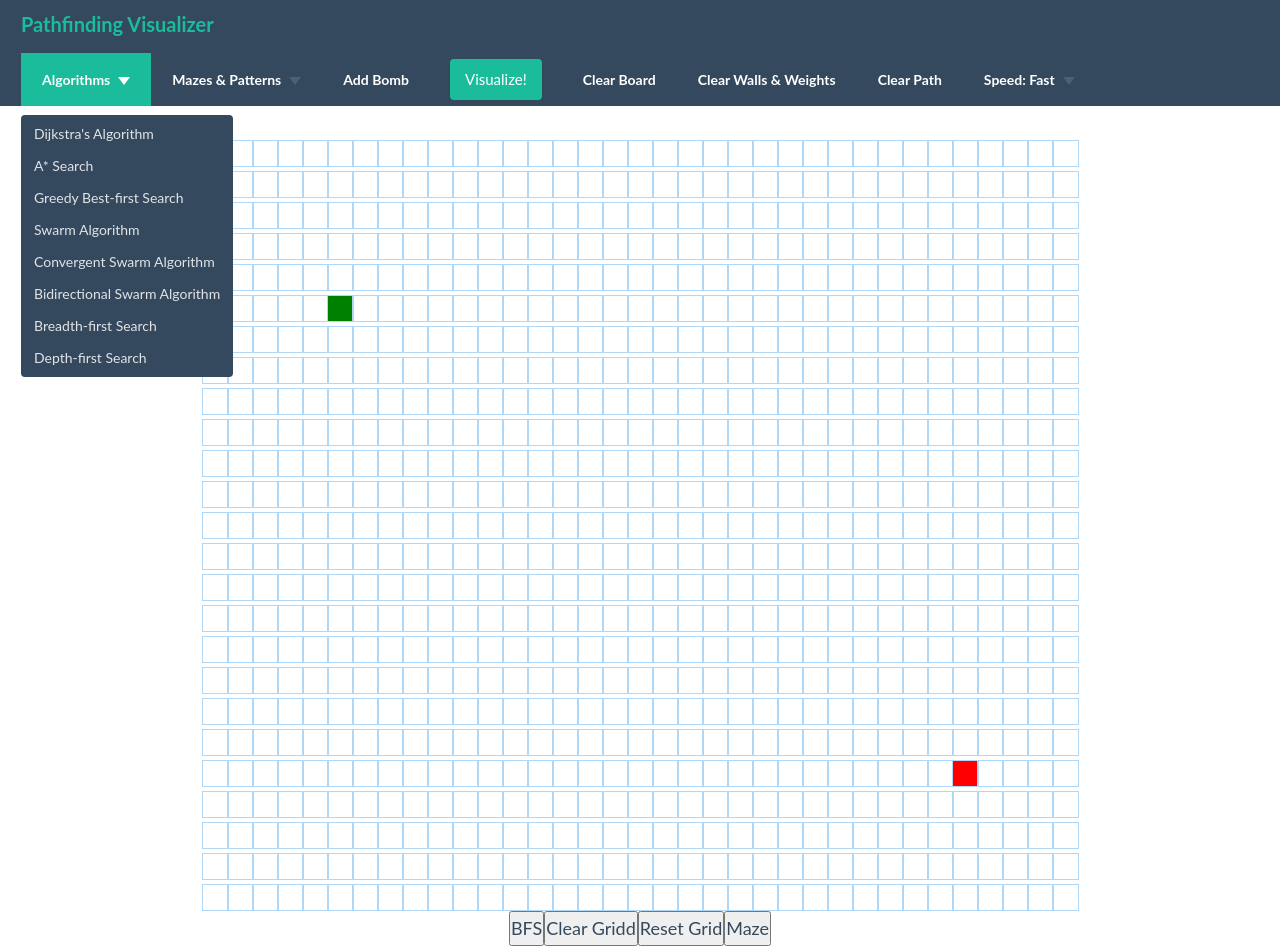
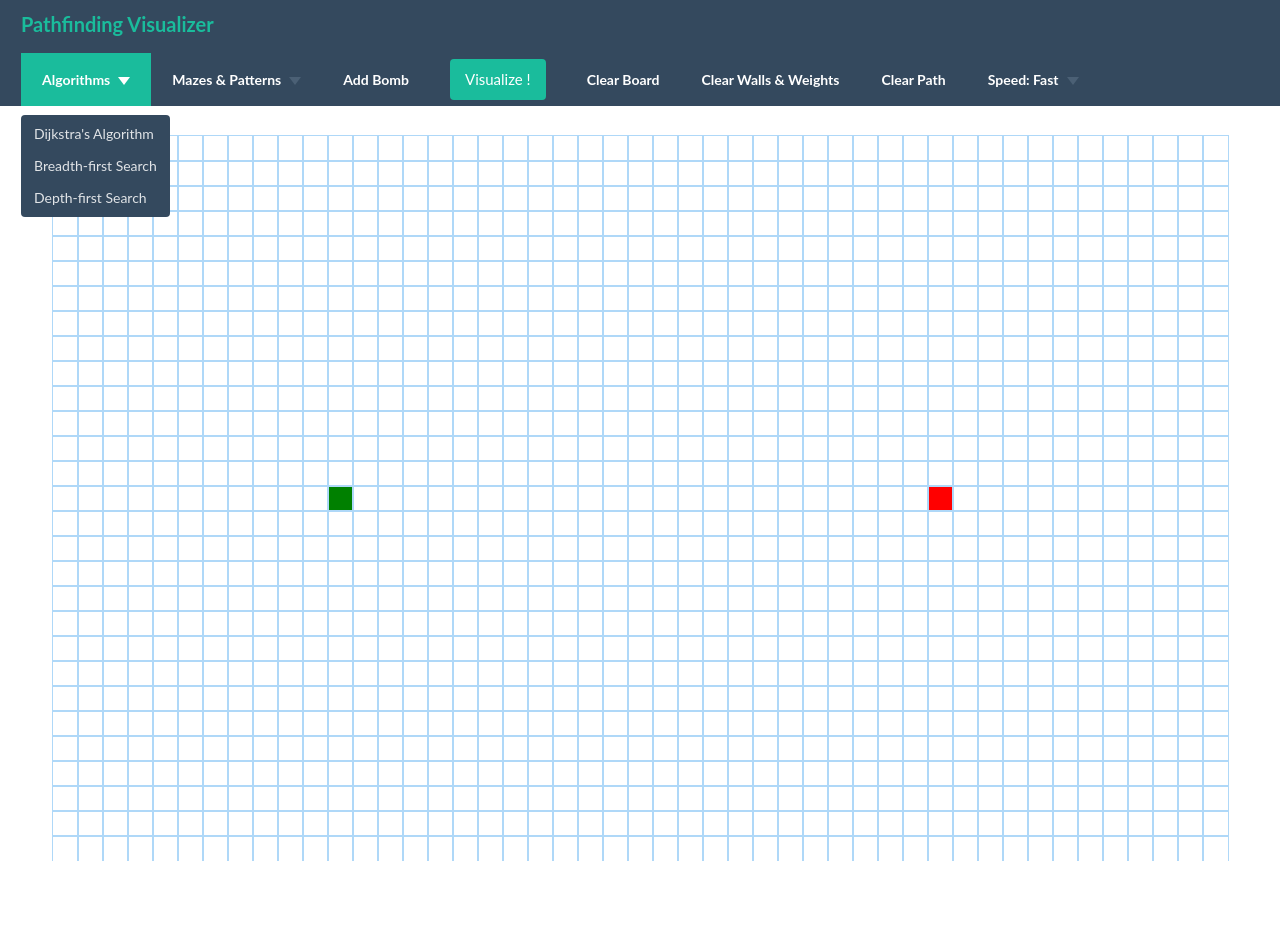
Before and after one commit to Anu8690/graph-visualizer, a React (Create React App) app: page / in a window 1280 px wide. Both pictures are taken after a click on the link "Algorithms". After the commit the page ends 861 px from the top, so only its background shows below. Built offline with nearby package versions, Linux system fonts and the light colour scheme.

Commit message:
Appearance Modified and dfs added

```diff
--- a/src/App.js
+++ b/src/App.js
@@ -1,10 +1,9 @@
 import './App.css';
-import Navbar from './Navbar';
+// import Navbar from './Navbar';
 import PathfindingVisualizer from './PathfindingVisualizer/PathfindingVisualizer'
 function App() {
   return (
     <div className="App">
-      <Navbar/>
       <PathfindingVisualizer/>
     </div>
   );
--- a/src/Navbar.js
+++ b/src/Navbar.js
@@ -1,7 +1,51 @@
 import React from 'react';
 
+// function navbarHeight(){
+//     return document.getElementById("navbarDiv").clientHeight;
+// }
 class Navbar extends React.Component {
+    constructor(props)
+    {
+        super(props);
+        this.state = {
+            visualize:'',
+        }
+    }
+    onVisualizeClick = () => {
+        const visualize = this.state.visualize;
+        switch(visualize){
+            case 'BFS':
+                this.props.bfs();
+                break;
+            case 'DFS':
+                this.props.dfs();
+                break;
+            // case 'Dijkstra':
+            //     this.props.dijkstra();
+            //     break;
+            default:
+                alert('Choose an algorithm for visualization!!');
+        }
+        // console.log(visualize);
+    }
+    bfsClick = ()=>{
+        this.setState({visualize : 'BFS'});
+    }
+    dfsClick = ()=>{
+        this.setState({ visualize: 'DFS' });
+    }
+    componentDidMount = ()=> {
+        // console.log(document.getElementById("navbarDiv").clientHeight);
+        this.props.navbarHeight(document.getElementById("navbarDiv").clientHeight);
+    }
     render() {
+        const {
+            clearGrid,
+            resetGrid,
+            mazify,
+            clearWallsandWeights,
+        } = this.props;
+
         return (
             <div id='navbarDiv'>
                 <nav className="navbar navbar-inverse">
@@ -14,33 +58,33 @@ class Navbar extends React.Component {
                                 <a className="dropdown-toggle" data-toggle="dropdown" href="#">Algorithms
              <span className="caret"></span></a>
                                 <ul className="dropdown-menu">
-                                    <li id='startButtonDijkstra'><a href="#">Dijkstra's Algorithm</a></li>
-                                    <li id='startButtonAStar2'><a href="#">A* Search</a></li>
-                                    <li id='startButtonGreedy'><a href="#">Greedy Best-first Search</a></li>
-                                    <li id='startButtonAStar'><a href="#">Swarm Algorithm</a></li>
-                                    <li id='startButtonAStar3'><a href="#">Convergent Swarm Algorithm</a></li>
-                                    <li id='startButtonBidirectional'><a href="#">Bidirectional Swarm Algorithm</a></li>
-                                    <li id='startButtonBFS'><a href="#">Breadth-first Search</a></li>
-                                    <li id='startButtonDFS'><a href="#">Depth-first Search</a></li>
+                                    <li id='startButtonDijkstra'><a href="#" onClick = {()=>{}}>Dijkstra's Algorithm</a></li>
+                                    {/* <li id='startButtonAStar2'><a href="#">A* Search</a></li> */}
+                                    {/* <li id='startButtonGreedy'><a href="#">Greedy Best-first Search</a></li>
+                                    <li id='startButtonAStar'><a href="#">Swarm Algorithm</a></li> */}
+                                    {/* <li id='startButtonAStar3'><a href="#">Convergent Swarm Algorithm</a></li>
+                                    <li id='startButtonBidirectional'><a href="#">Bidirectional Swarm Algorithm</a></li> */}
+                                    <li id='startButtonBFS'><a href="#" onClick = {this.bfsClick}>Breadth-first Search</a></li>
+                                    <li id='startButtonDFS'><a href="#" onClick = {this.dfsClick}>Depth-first Search</a></li>
                                 </ul>
                             </li>
                             <li className="dropdown">
                                 <a className="dropdown-toggle" data-toggle="dropdown" href="#">Mazes &amp; Patterns
              <span className="caret"></span></a>
                                 <ul className="dropdown-menu">
-                                    <li id='startButtonCreateMazeTwo'><a href="#">Recursive Division</a></li>
-                                    <li id='startButtonCreateMazeThree'><a href="#">Recursive Division (vertical skew)</a></li>
+                                    <li id='startButtonCreateMazeTwo'><a href="#" onClick = {mazify}>Recursive Division</a></li>
+                                    {/* <li id='startButtonCreateMazeThree'><a href="#">Recursive Division (vertical skew)</a></li>
                                     <li id='startButtonCreateMazeFour'><a href="#">Recursive Division (horizontal skew)</a></li>
                                     <li id='startButtonCreateMazeOne'><a href="#">Basic Random Maze</a></li>
                                     <li id='startButtonCreateMazeWeights'><a href="#">Basic Weight Maze</a></li>
-                                    <li id='startStairDemonstration'><a href="#">Simple Stair Pattern</a></li>
+                                    <li id='startStairDemonstration'><a href="#">Simple Stair Pattern</a></li> */}
                                 </ul>
                             </li>
                             <li id='startButtonAddObject'><a href="#">Add Bomb</a></li>
-                            <li id='startButtonStart'><button id="actualStartButton" className="btn btn-default navbar-btn" type="button">Visualize!</button></li>
-                            <li id='startButtonClearBoard'><a href="#">Clear Board</a></li>
-                            <li id='startButtonClearWalls'><a href="#">Clear Walls &amp; Weights</a></li>
-                            <li id='startButtonClearPath'><a href="#">Clear Path</a></li>
+                            <li id='startButtonStart'><button id="actualStartButton" className="btn btn-default navbar-btn" type="button" onClick = {this.onVisualizeClick}>Visualize {this.state.visualize}!</button></li>
+                            <li id='startButtonClearBoard'><a href="#" onClick = {resetGrid}>Clear Board</a></li>
+                            <li id='startButtonClearWalls'><a href="#" onClick = {clearWallsandWeights}>Clear Walls &amp; Weights</a></li>
+                            <li id='startButtonClearPath'><a href="#" onClick={clearGrid}>Clear Path</a></li>
                             <li className="dropdown">
                                 <a id="adjustSpeed" className="dropdown-toggle" data-toggle="dropdown" href="#">Speed: Fast
              <span className="caret"></span></a>
--- /dev/null
+++ b/src/PathfindingVisualizer/Algorithms/dfs.js
@@ -0,0 +1,45 @@
+// DFS
+
+function getChildren(node, grid) {
+    const { row, col } = node;
+    const childElements = [];
+    const childDirections = [[1, 0], [0, 1], [-1, 0], [0, -1]];
+
+    childDirections.forEach(direction => {
+        const childRow = row + direction[0];
+        const childCol = col + direction[1];
+        if (childRow >= 0 && childCol >= 0 && childRow < grid.length && childCol < grid[0].length) {
+            const child = grid[childRow][childCol];
+            if (!child.isVisited && !child.isWall) {
+                // child.isVisited = true;
+                childElements.push(child);
+            }
+        }
+    })
+
+    return childElements;
+}
+
+
+export function dfs(grid,startNode,finishNode){
+    const visitedNodesInOrder = [startNode];
+    startNode.isVisited= true;
+    let currentNode = startNode;
+    let dfsStack = [currentNode];
+    while (dfsStack.length) {
+        if(currentNode.isFinish) return visitedNodesInOrder;
+        const childElements = getChildren(currentNode, grid);
+        if (childElements.length) {
+            childElements[0].parent = currentNode;
+            currentNode = childElements[0];
+            currentNode.isVisited = true;
+            visitedNodesInOrder.push(currentNode);
+            dfsStack.push(currentNode);
+        }
+        else {
+            dfsStack.pop();
+            currentNode = dfsStack[dfsStack.length-1];
+        }
+    }
+    return visitedNodesInOrder;
+}
--- /dev/null
+++ b/src/PathfindingVisualizer/Algorithms/dijkstra.js
@@ -0,0 +1,6 @@
+// Dijkstra
+
+export function dijkstra(grid,startNode,finishNode){
+    const visitedNodesInOrder = [];
+
+}
--- a/src/PathfindingVisualizer/Node/Node.css
+++ b/src/PathfindingVisualizer/Node/Node.css
@@ -2,7 +2,7 @@
   width: 25px;
   height: 25px;
   outline: 1px solid rgb(175, 216, 248);
-  display: inline-block;
+  /* display: inline-block; */
 }
 
 .node-finish {
@@ -47,7 +47,7 @@
 }
 
 .node-wall {
-  background-color: rgb(12, 53, 71);
+  background-color: rgb(175, 216, 248);
 }
 
 .node-shortest-path {
--- a/src/PathfindingVisualizer/PathfindingVisualizer.css
+++ b/src/PathfindingVisualizer/PathfindingVisualizer.css
@@ -162,3 +162,8 @@
         content: "(View on Lanscape Mode) ";
       }
 }
+
+.center {
+  margin-left: auto;
+  margin-right: auto;
+}
--- a/src/PathfindingVisualizer/PathfindingVisualizer.js
+++ b/src/PathfindingVisualizer/PathfindingVisualizer.js
@@ -2,7 +2,10 @@ import React from 'react';
 import Node from './Node/Node';
 import './PathfindingVisualizer.css'
 import { bfs } from './Algorithms/bfs'
+import { dfs } from './Algorithms/dfs'
 import { maze } from './Mazes/maze'
+import Navbar from '../Navbar';
+
 class PathfindingVisualizer extends React.Component {
     constructor(props) {
         super(props);
@@ -16,8 +19,9 @@ class PathfindingVisualizer extends React.Component {
             FINISH_NODE_COL: 30,
             isRunning: false,
             mouseIsPressed: false,
-            startNodePressed:false,
-            finishNodePressed:false,
+            startNodePressed: false,
+            finishNodePressed: false,
+            navbarHeight:0,
             // isStartNode: false,
             // isFinishNode: false,
             // isWallNode: false, // xxxxxxx
@@ -27,6 +31,14 @@ class PathfindingVisualizer extends React.Component {
         };
         // this.handleMouseLeave = this.handleMouseLeave.bind(this);
 
+    }
+
+    navbarHeight = (height) => {
+        // console.log("Arguement passed = ",height);
+        const navbarHeight = height;
+        // console.log(navbarHeight);
+        this.setState({navbarHeight});
+        // return navbarHeight;
     }
 
     toggleIsRunning = () => {
@@ -62,6 +74,7 @@ class PathfindingVisualizer extends React.Component {
             isWall: false,
             parent: null,
             isNode: true,
+            weight: 0,
             // extraClassName:"",
         };
     };
@@ -86,6 +99,54 @@ class PathfindingVisualizer extends React.Component {
                     }
                 }
             }
+            this.setState({ grid });
+            // console.log(grid);
+        }
+    }
+    clearWallsandWeights = () => {
+        if (!this.state.isRunning) {
+            let grid = this.state.grid;
+
+            for (const row of grid) {
+                for (const node of row) {
+                    if (node.isWall) {
+                        document.getElementById(
+                            `node-${node.row}-${node.col}`
+                        ).className = 'node';
+                        node.isVisited = false;
+                        node.parent = null;
+                        node.isWall = false;
+                        // nodeClassName = 'node';
+                    }
+                }
+            }
+            this.setState({ grid });
+
+            // console.log(grid);
+        }
+    }
+    resetGrid = () => {
+        if (!this.state.isRunning) {
+            let grid = this.state.grid;
+
+            for (const row of grid) {
+                for (const node of row) {
+                    if (!node.isStart && !node.isFinish) {
+                        document.getElementById(
+                            `node-${node.row}-${node.col}`
+                        ).className = 'node';
+                        node.isVisited = false;
+                        node.parent = null;
+                        node.isWall = false;
+                        // nodeClassName = 'node';
+                    }
+                    else if (node.isStart || node.isFinish) {
+                        node.parent = null;
+                        node.isVisited = false;
+                    }
+                }
+            }
+            this.setState({ grid });
             // console.log(grid);
         }
     }
@@ -108,15 +169,13 @@ class PathfindingVisualizer extends React.Component {
                         currentNode.isWall = true;
                     }
                 }
-                else if(currentNode.isStart)
-                {
+                else if (currentNode.isStart) {
                     const startNodePressed = !this.state.startNodePressed;
-                    this.setState({startNodePressed});
+                    this.setState({ startNodePressed });
                     document.getElementById(`node-${row}-${col}`).className = 'node';
                     currentNode.isStart = false;
                 }
-                else if(currentNode.isFinish)
-                {
+                else if (currentNode.isFinish) {
                     const finishNodePressed = !this.state.finishNodePressed;
                     this.setState({ finishNodePressed });
                     document.getElementById(`node-${row}-${col}`).className = 'node';
@@ -133,33 +192,29 @@ class PathfindingVisualizer extends React.Component {
                 document.getElementById(`node-${row}-${col}`).className = 'node node-wall';
                 currentNode.isWall = true;
             }
-            else if(this.state.startNodePressed)
-            {
+            else if (this.state.startNodePressed) {
                 const START_NODE_ROW = row;
                 const START_NODE_COL = col;
-                this.setState({START_NODE_ROW,START_NODE_COL});
+                this.setState({ START_NODE_ROW, START_NODE_COL });
                 document.getElementById(`node-${row}-${col}`).className = 'node node-start';
             }
-            else if(this.state.finishNodePressed)
-            {
+            else if (this.state.finishNodePressed) {
                 const FINISH_NODE_ROW = row;
                 const FINISH_NODE_COL = col;
-                this.setState({FINISH_NODE_ROW,FINISH_NODE_COL});
+                this.setState({ FINISH_NODE_ROW, FINISH_NODE_COL });
                 document.getElementById(`node-${row}-${col}`).className = 'node node-finish';
             }
 
         }
     }
-    onCellLeave = (row,col)=>{
+    onCellLeave = (row, col) => {
         const grid = this.state.grid;
-        if(this.state.startNodePressed)
-        {
+        if (this.state.startNodePressed) {
             if (!grid[row][col].isFinish && !grid[row][col].isWall) document.getElementById(`node-${row}-${col}`).className = 'node';
             else if (grid[row][col].isFinish) document.getElementById(`node-${row}-${col}`).className = 'node node-finish';
             else if (grid[row][col].isWall) document.getElementById(`node-${row}-${col}`).className = 'node node-wall';
         }
-        else if(this.state.finishNodePressed)
-        {
+        else if (this.state.finishNodePressed) {
             if (!grid[row][col].isStart && !grid[row][col].isWall) document.getElementById(`node-${row}-${col}`).className = 'node';
             else if (grid[row][col].isStart) document.getElementById(`node-${row}-${col}`).className = 'node node-start';
             else if (grid[row][col].isWall) document.getElementById(`node-${row}-${col}`).className = 'node node-wall';
@@ -168,16 +223,14 @@ class PathfindingVisualizer extends React.Component {
     onCellRelease = () => {
         const mouseIsPressed = false;
         const grid = this.state.grid;
-        if(this.state.startNodePressed)
-        {
+        if (this.state.startNodePressed) {
             const row = this.state.START_NODE_ROW;
             const col = this.state.START_NODE_COL;
             document.getElementById(`node-${row}-${col}`).className = 'node node-start';
             grid[row][col].isStart = true;
             grid[row][col].isWall = false;
         }
-        else if(this.state.finishNodePressed)
-        {
+        else if (this.state.finishNodePressed) {
             const row = this.state.FINISH_NODE_ROW;
             const col = this.state.FINISH_NODE_COL;
             document.getElementById(`node-${row}-${col}`).className = 'node node-finish';
@@ -186,36 +239,20 @@ class PathfindingVisualizer extends React.Component {
         }
         const startNodePressed = false;
         const finishNodePressed = false;
-        this.setState({ mouseIsPressed ,startNodePressed,finishNodePressed,grid});
-    }
-    resetGrid = () => {
-        if (!this.state.isRunning) {
-            let grid = this.state.grid;
-
-            for (const row of grid) {
-                for (const node of row) {
-                    if (!node.isStart && !node.isFinish) {
-                        document.getElementById(
-                            `node-${node.row}-${node.col}`
-                        ).className = 'node';
-                        node.isVisited = false;
-                        node.parent = null;
-                        node.isWall = false;
-                        // nodeClassName = 'node';
-                    }
-                    else if (node.isStart || node.isFinish) {
-                        node.parent = null;
-                        node.isVisited = false;
-                    }
-                }
-            }
-            this.setState({grid});
-            // console.log(grid);
-        }
+        this.setState({ mouseIsPressed, startNodePressed, finishNodePressed, grid });
     }
 
 
 
+    componentWillMount = () => {
+        const ROW_COUNT = 2*Math.floor(Math.floor((document.documentElement.clientHeight - this.state.navbarHeight) / 25)/2)-3;
+        const COLUMN_COUNT = 2*Math.floor(Math.floor(document.documentElement.clientWidth / 25)/2)-3;
+        const START_NODE_ROW = Math.floor(ROW_COUNT/2);
+        const FINISH_NODE_ROW = Math.floor(ROW_COUNT / 2);
+        const START_NODE_COL = Math.floor(COLUMN_COUNT / 4);
+        const FINISH_NODE_COL = Math.floor( 3*COLUMN_COUNT / 4);
+        this.setState({ROW_COUNT, COLUMN_COUNT, START_NODE_ROW, START_NODE_COL, FINISH_NODE_ROW, FINISH_NODE_COL});
+    }
     componentDidMount = () => {
         const grid = this.getInitialGrid();
         this.setState({ grid });
@@ -243,9 +280,9 @@ class PathfindingVisualizer extends React.Component {
                 case 'BFS':
                     visitedNodesInOrder = bfs(grid, startNode, finishNode);
                     break;
-                // case 'DFS':
-                //     visitedNodesInOrder = dfs(grid, startNode, finishNode);
-                //     break;
+                case 'DFS':
+                    visitedNodesInOrder = dfs(grid, startNode, finishNode);
+                    break;
                 default:
                     // should never get here
                     break;
@@ -288,7 +325,7 @@ class PathfindingVisualizer extends React.Component {
             if (nodesInShortestPathOrder[i] === 'end') {
                 setTimeout(() => {
                     this.toggleIsRunning();
-                    console.log("Completed");
+                    // console.log("Completed");
                 }, i * 50);
             } else {
                 setTimeout(() => {
@@ -318,22 +355,34 @@ class PathfindingVisualizer extends React.Component {
         return nodesInShortestPathOrder;
     }
 
-    mazify = ()=>{
-        const startNode = this.state.grid[this.state.START_NODE_ROW][this.state.START_NODE_COL];
-        const finishNode = this.state.grid[this.state.FINISH_NODE_ROW][this.state.FINISH_NODE_COL];
-        const grid = maze(this.state.ROW_COUNT,this.state.COLUMN_COUNT,startNode,finishNode);
-        this.setState({grid});
+    mazify = () => {
+        if (!this.state.isRunning) {
+            const startNode = this.state.grid[this.state.START_NODE_ROW][this.state.START_NODE_COL];
+            const finishNode = this.state.grid[this.state.FINISH_NODE_ROW][this.state.FINISH_NODE_COL];
+            const grid = maze(this.state.ROW_COUNT, this.state.COLUMN_COUNT, startNode, finishNode);
+            this.setState({ grid });
+        }
+
     }
 
     render() {
         return (
             <div>
-                <table className="container grid-container" >
-                    <tbody>
+                <Navbar
+                    dfs={() => this.visualize('DFS')}
+                    bfs={() => this.visualize('BFS')}
+                    clearGrid={() => this.clearGrid()}
+                    resetGrid={() => this.resetGrid()}
+                    clearWallsandWeights={() => this.clearWallsandWeights()}
+                    mazify={() => this.mazify()}
+                    navbarHeight={this.navbarHeight}
+                ></Navbar>
+                <table className="center grid-container" >
+                    <tbody className="grid">
                         {
                             this.state.grid.map((row, rowID) => {
                                 return (
-                                    <tr key={rowID}>
+                                    <tr key={rowID} >
                                         {
                                             row.map((node, nodeID) => {
                                                 const { row, col, isFinish, isStart, isWall } = node;
@@ -349,21 +398,23 @@ class PathfindingVisualizer extends React.Component {
                                                         onMouseDown={(x, y) => { this.onCellDown(x, y) }}
                                                         onMouseEnter={(x, y) => this.onCellEnter(x, y)}
                                                         onMouseUp={() => this.onCellRelease()}
-                                                        onMouseLeave={(x,y)=>this.onCellLeave(x,y)}
+                                                        onMouseLeave={(x, y) => this.onCellLeave(x, y)}
                                                     ></Node>
                                                 );
                                             })
                                         }
+
                                     </tr>
                                 );
                             })
                         }
                     </tbody>
                 </table>
-                <button onClick={() => this.visualize('BFS')}>BFS</button>
+                {/* <button onClick={() => this.visualize('BFS')}>BFS</button>
+                <button onClick={() => this.visualize('DFS')}>DFS</button>
                 <button onClick={() => this.clearGrid()}>Clear Gridd</button>
                 <button onClick={() => this.resetGrid()}>Reset Grid</button>
-                <button onClick={() => this.mazify()}>Maze</button>
+                <button onClick={() => this.mazify()}>Maze</button> */}
 
             </div>
         )
```
